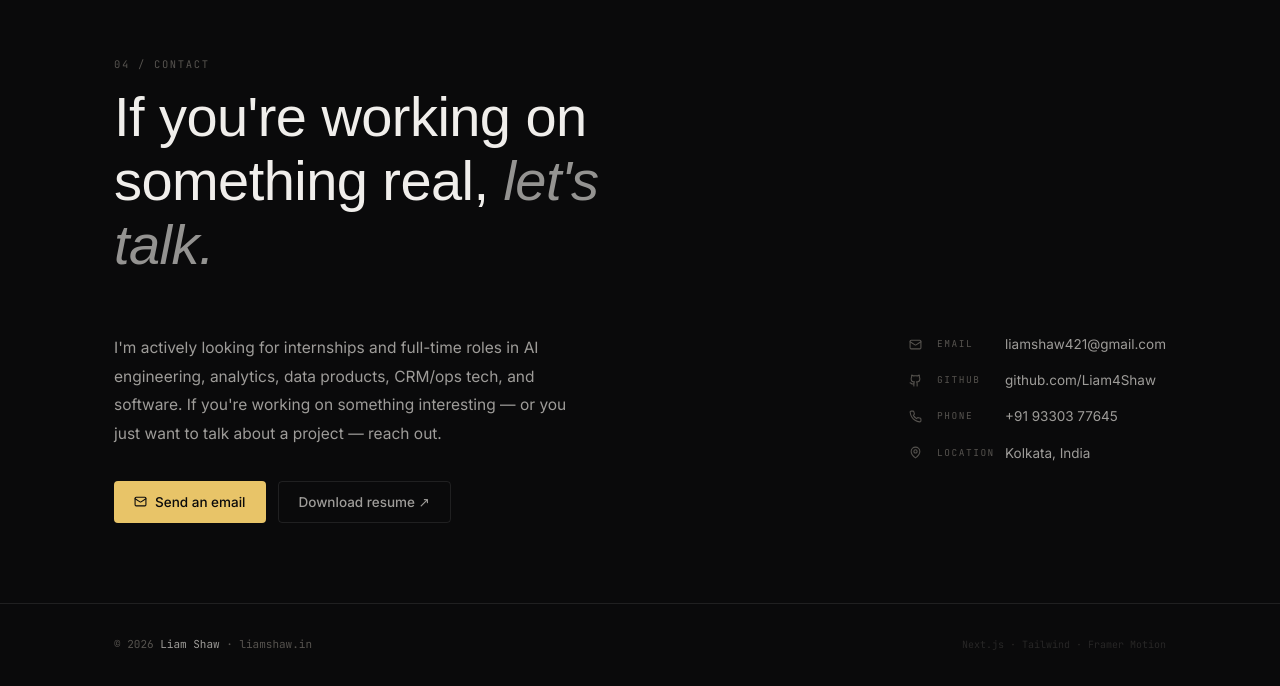
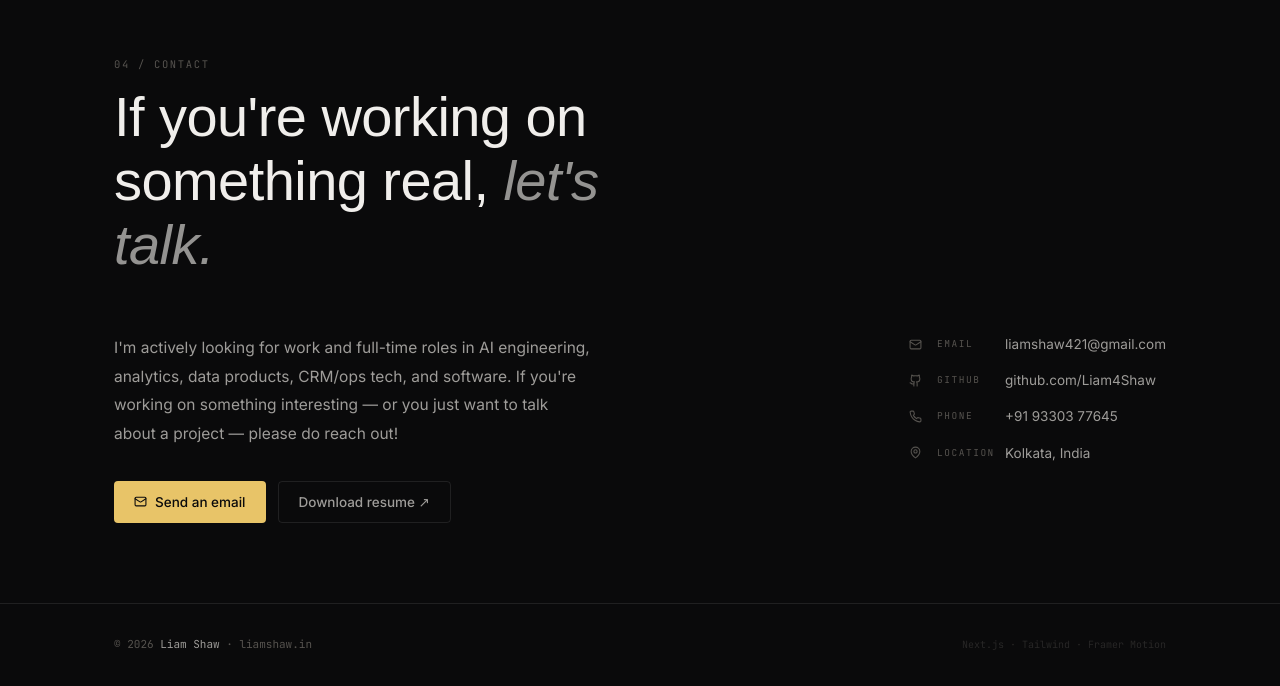
Before and after one commit to Liam4Shaw/Personal-Portfolio, a Next.js app: page / in a window 1280 px wide. Shown: the part 6259-6945 px from the top of the page. Built offline with nearby package versions, Linux system fonts and the light colour scheme; a web font is replaced by a local one.

Commit message:
Update Contact section copy to reflect graduate status

```diff
--- a/components/contact.tsx
+++ b/components/contact.tsx
@@ -22,10 +22,10 @@ export default function Contact() {
           {/* Left — copy + primary CTA */}
           <FadeIn delay={0.08} className="max-w-[480px]">
             <p className="text-[15.5px] text-ink-2 leading-loose mb-8">
-              I&apos;m actively looking for internships and full-time roles in AI
+              I&apos;m actively looking for work and full-time roles in AI
               engineering, analytics, data products, CRM/ops tech, and software.
               If you&apos;re working on something interesting — or you just want to
-              talk about a project — reach out.
+              talk about a project — please do reach out!
             </p>
 
             <div className="flex flex-wrap gap-3">
```
